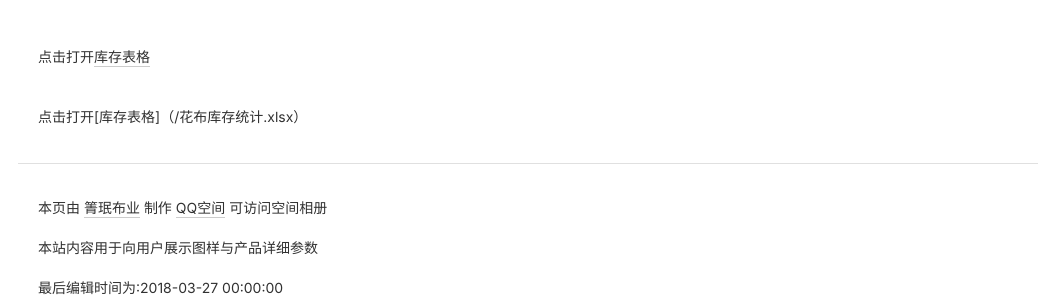
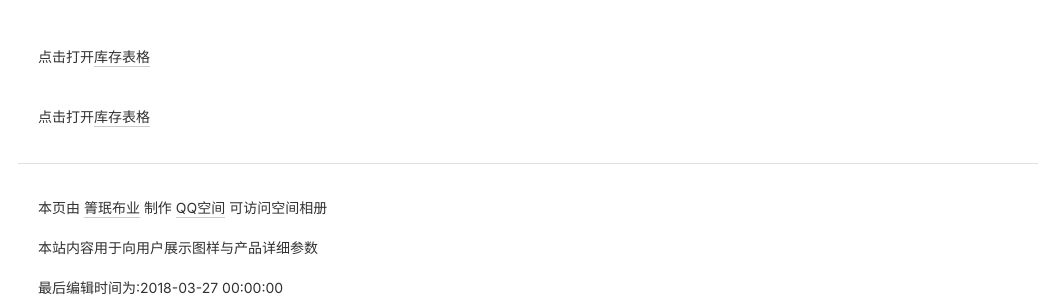
Before and after one commit to winderay/qmby.github.io, a Jekyll site: the page built from _posts/花布/2018-3-23-库存.md, in a window 1280 px wide and 1027 px high. Shown: the part 282-582 px from the top of the window, without its empty margins (112-1168 px from the left). Built offline with Jekyll 4.4.1, drawn with Linux system fonts in a browser that asks for light colours; nearby versions of some CDN libraries; comment, search, counter and statistics services are not loaded.

Commit message:
Update 2018-3-23-库存.md

```diff
--- a/_posts/花布/2018-3-23-库存.md
+++ b/_posts/花布/2018-3-23-库存.md
@@ -12,4 +12,4 @@ excerpt: "库存详情"
 
 点击打开[库存表格](https://docs.qq.com/sheet/BgGj902CQb5j0uO2FD4uZkAR0Ev0BR4VTsKJ4)
 
-点击打开[库存表格]（/花布库存统计.xlsx）
+点击打开[库存表格](/花布库存统计.xlsx)
```
